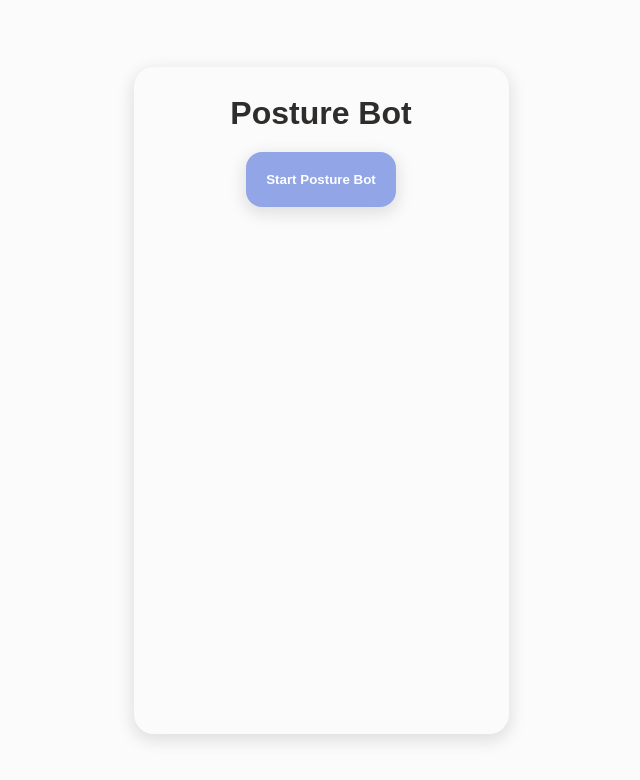
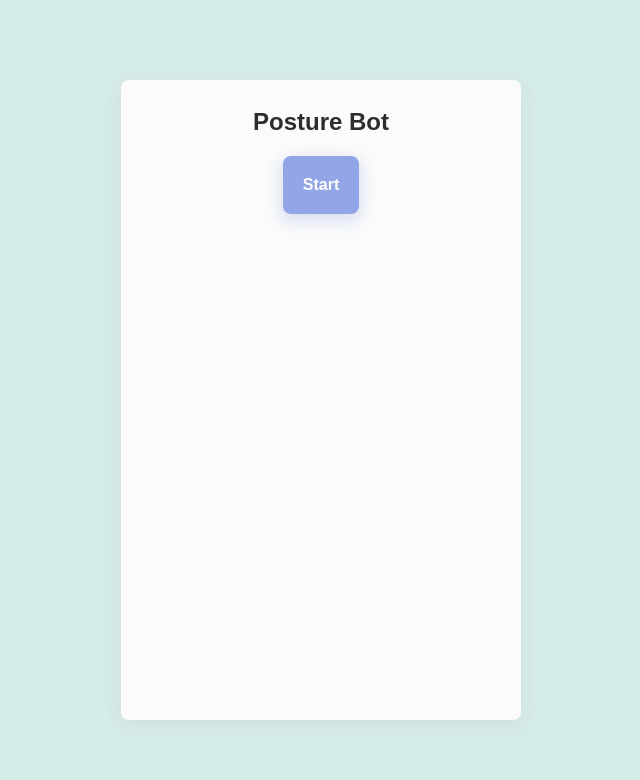
Before and after one commit to MarkvHeusden/AI, a plain HTML site: page index.html in a window 1280 px wide. Shown: the whole page, without its empty margins (319-959 px from the left). Drawn offline with Linux system fonts and the light colour scheme.

Commit message:
Status indicator added with JS, Additional CSS added & HTML clean-up

```diff
--- a/index.html
+++ b/index.html
@@ -8,13 +8,17 @@
     <link rel="stylesheet" href="./styles/stylesheet.css" />
     <script src="https://cdn.jsdelivr.net/npm/@tensorflow/tfjs@1.3.1/dist/tf.min.js"></script>
     <script src="https://cdn.jsdelivr.net/npm/@teachablemachine/pose@0.8/dist/teachablemachine-pose.min.js"></script>
-    <script src="./js/script.js"></script>
   </head>
 
   <body>
-    <h1>Posture Bot</h1>
-    <button type="button" onclick="init()">Start Posture Bot</button>
-    <div><canvas id="canvas"></canvas></div>
-    <div id="label-container"></div>
+    <section>
+      <h1>Posture Bot</h1>
+      <button type="button" onclick="init()">Start</button>
+      <div><canvas id="canvas"></canvas></div>
+      <div id="status"></div>
+      <ul id="label-container"></ul>
+    </section>
+
+    <script src="./js/script.js"></script>
   </body>
 </html>
--- a/js/script.js
+++ b/js/script.js
@@ -1,7 +1,13 @@
 const URL = "https://teachablemachine.withgoogle.com/models/P9pRU8kCS/";
 let model, webcam, ctx, labelContainer, maxPredictions;
 
-
+// function alertLinks() {
+//    alert("Let op je houding! Je zit teveel naar links.");
+//  }
+// function alertRechts() {
+//     alert("Let op je houding! Je zit teveel naar rechts.");
+//  }
+const statusElement = document.querySelector('#status');
 
 async function init() {
     const modelURL = URL + "model.json";
@@ -34,7 +40,7 @@
     ctx = canvas.getContext("2d");
     labelContainer = document.getElementById("label-container");
     for (let i = 0; i < maxPredictions; i++) { // and class labels
-            labelContainer.appendChild(document.createElement("div"));
+        labelContainer.appendChild(document.createElement("li"));
     }
 }
 
@@ -64,6 +70,15 @@
         const classPrediction =
             prediction[i].className + ": " + prediction[i].probability.toFixed(2);
         labelContainer.childNodes[i].innerHTML = classPrediction;
+
+        console.log("test");
+        if (prediction[0].probability.toFixed(2) >= 0.75) {
+            statusElement.classList.remove('bad');
+            statusElement.classList.add('good');
+        } else {
+            statusElement.classList.add('bad');
+            statusElement.classList.remove('good');
+        }
     }
 
 
@@ -80,6 +95,9 @@
         // draw the keypoints and skeleton
         if (pose) {
             const minPartConfidence = 0.5;
+            // const strokeColor = 'red';
+            // tmPose.drawKeypoints(pose.keypoints, minPartConfidence, ctx, strokeColor);
+            // tmPose.drawSkeleton(pose.keypoints, minPartConfidence, ctx, strokeColor);
             tmPose.drawKeypoints(pose.keypoints, minPartConfidence, ctx);
             tmPose.drawSkeleton(pose.keypoints, minPartConfidence, ctx);
         }
--- a/styles/stylesheet.css
+++ b/styles/stylesheet.css
@@ -6,45 +6,78 @@
   box-sizing: border-box;
 }
 
-html {
+body {
   min-height: 100vh;
   display: grid;
   place-items: center;
   overflow: hidden;
+  font-family: "Arial", sans-serif;
+  background-color: #d6ece8;
+  color: #2f2d2b;
 }
 
-body {
-  font-family: sans-serif;
+section {
+  width: 25rem;
+  height: 40rem;
   background-color: #fbfbfb;
-  color: #2f2d2b;
-  width: 375px;
-  height: 667px;
-  box-shadow: 0px 5px 15px 3px rgba(0, 0, 0, 0.1);
-  border-radius: 1.25rem;
+  box-shadow: 0px 5px 15px 3px rgba(191, 191, 191, 0.2);
+  border-radius: 0.5rem;
   padding: 1.75rem;
-  position: relative;
   overflow-x: hidden;
   overflow-y: scroll;
   text-align: center;
 }
 
 button {
+  opacity: 1;
   margin: 1.25rem;
-  border-radius: 1rem;
+  border-radius: 0.5rem;
   border: none;
   background-color: #92a5e6;
-  box-shadow: 0px 5px 15px 3px rgba(0, 0, 0, 0.1);
+  box-shadow: 0px 5px 15px 3px rgba(146, 165, 230, 0.3);
   padding: 1.25rem;
   cursor: pointer;
   font-weight: 800;
   color: white;
+  font-size: 1rem;
+  outline: 0;
 }
 
-canvas {
+button:hover {
+  opacity: 0.8;
+  transition: opacity 0.3s;
+}
+
+canvas[height="200"] {
   width: 100%;
   border-radius: 0.5rem;
+  box-shadow: 0px 5px 15px 3px rgba(191, 191, 191, 0.3);
+  margin-bottom: 1.25rem;
 }
 
-#label-container {
-  margin-top: 2rem;
+#status {
+  width: 1rem;
+  height: 1rem;
+  border-radius: 50%;
+  margin: 0 auto;
 }
+
+#status.bad {
+  background-color: rgb(228, 70, 93);
+}
+
+#status.good {
+  background-color: rgb(81, 195, 104);
+}
+
+ul {
+  margin-top: 1.25rem;
+}
+
+li {
+  list-style-type: none;
+}
+
+li::first-letter {
+  text-transform: capitalize;
+}
```
Lines whose indentation alone changed are shown as unchanged.
